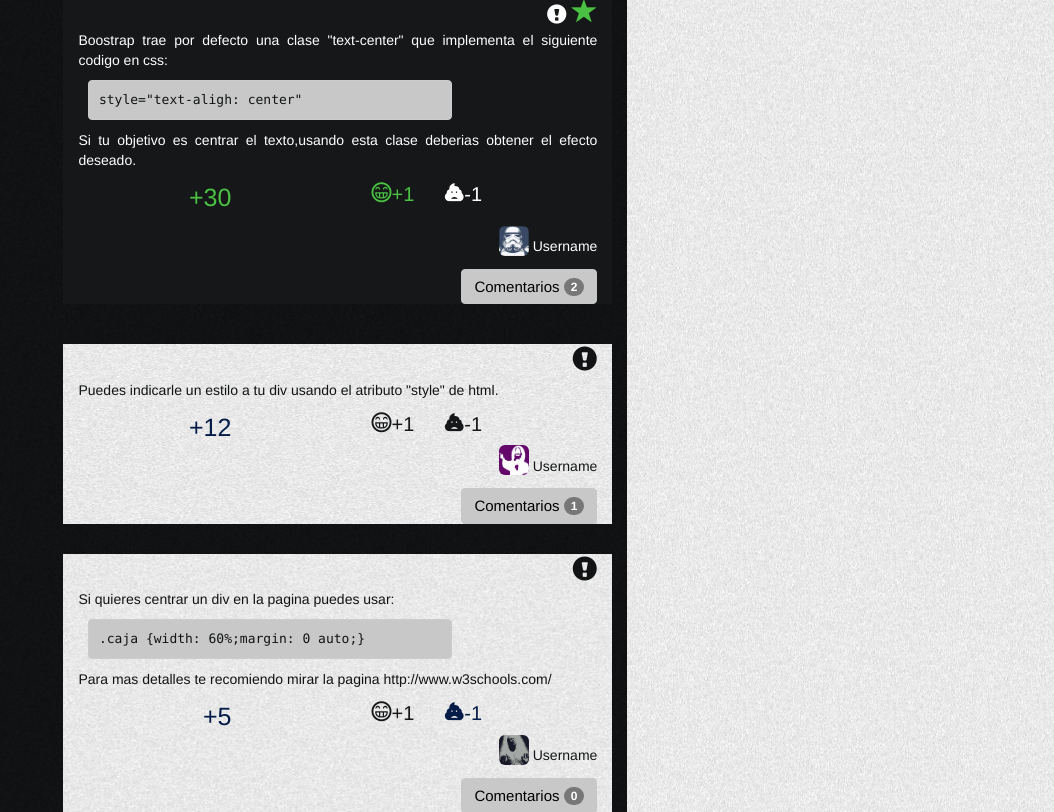
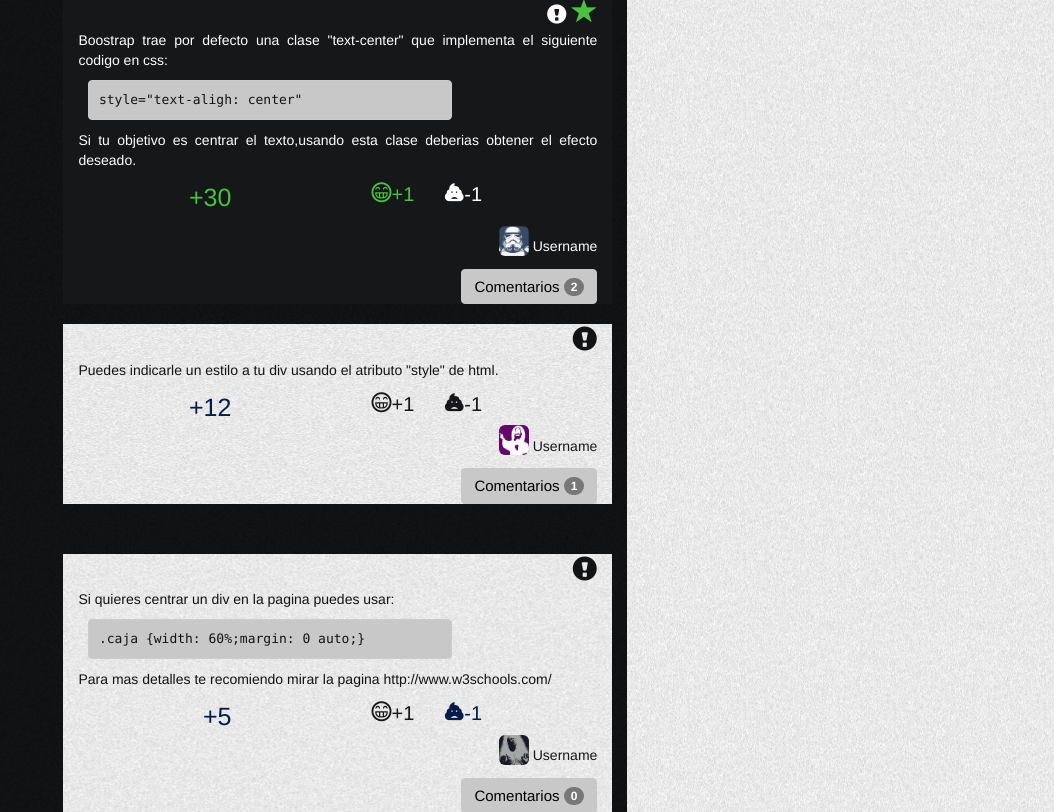
Before and after one commit to msantanagonzalez/rogo, a PHP site: page /question.html in a window 1280 px wide. Shown: the part 610-1422 px from the top of the page, without its empty margins (226-1280 px from the left). Run offline with PHP 8.4, Linux system fonts and the light colour scheme; some web fonts are replaced.

Commit message:
Modificacion sobre psds

```diff
--- a/www/Resources/css/styles.css
+++ b/www/Resources/css/styles.css
@@ -195,7 +195,6 @@ h1,h2,h3{
 }
 .mejorRespuestaContainer{
   margin-top: 25px;
-    margin-bottom: 40px;
   background-color: #151718;
 }
 .mejorRespuestaContainer .encabezadoContainer{
@@ -223,6 +222,7 @@ h1,h2,h3{
 }
 
 .respuestasContainer{
+    margin-top: 20px;
     margin-bottom: 30px;
   color: #111314;
     background: url(../images/noiseBody.png) repeat center center;
```
Also changed, not shown: 2 other files.
